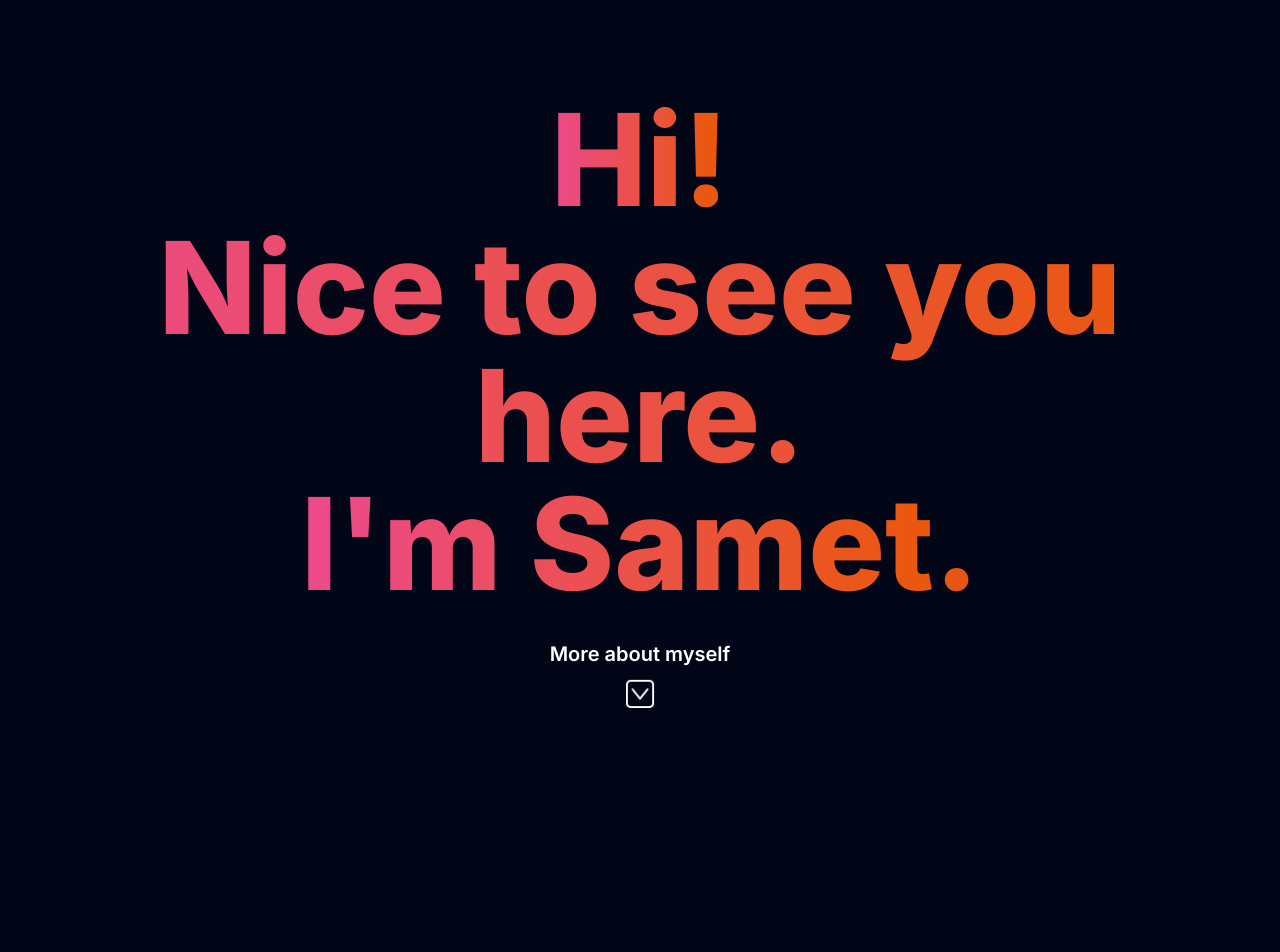
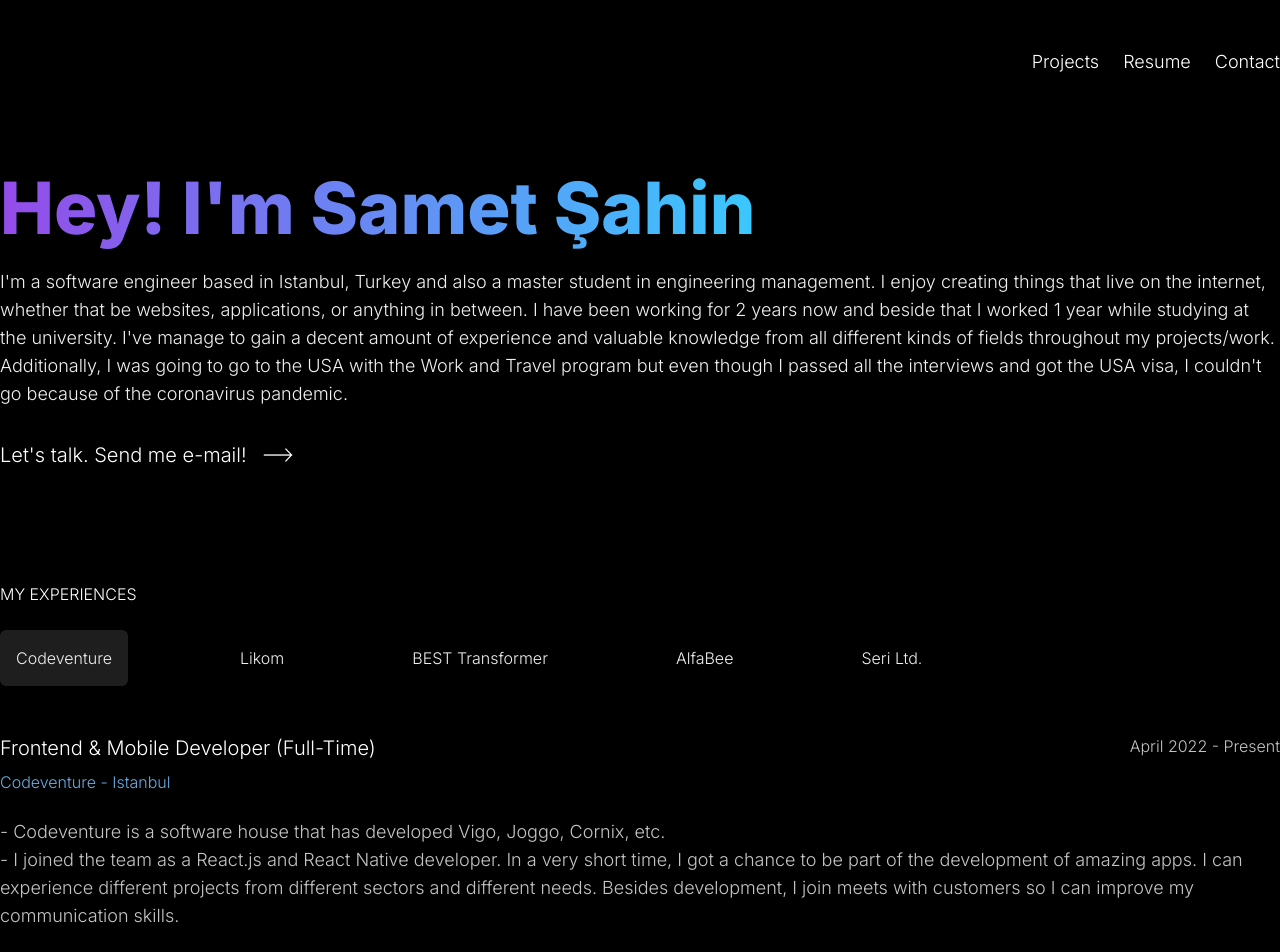
Before and after one commit to sametcl2/sametcl2.github.io, a Next.js app: page / in a window 1280 px wide. Shown: the top 952 px of the page. Before the commit the page ends 806 px from the top, so only its background shows below. Built offline with nearby package versions, Linux system fonts and the light colour scheme.

Commit message:
landing page added

```diff
--- a/src/app/layout.tsx
+++ b/src/app/layout.tsx
@@ -15,8 +15,10 @@ export default function RootLayout({
   children: React.ReactNode;
 }) {
   return (
-    <html lang="en">
-      <body className={`bg-slate-950 ${inter.className}`}>{children}</body>
+    <html lang="en" className="scroll-smooth">
+      <body className={`bg-black ${inter.className} antialiased`}>
+        {children}
+      </body>
     </html>
   );
 }
--- a/src/app/page.tsx
+++ b/src/app/page.tsx
@@ -1,48 +1,96 @@
 "use client";
 
-import { useEffect, useState } from "react";
+import { useState } from "react";
 import Image from "next/image";
+import { COMPANY_DATA, ABOUT_ME } from "../constants/data";
 
 export default function Home() {
-  // const texts = [`Hi!`, `I'm Samet.`];
-  // const [heroText, setHeroText] = useState<string>(texts[0]);
+  const [selectedIndex, setSelectedIndex] = useState(0);
 
-  // useEffect(() => {
-  //   const changeHeroText = setInterval(() => {
-  //     const index = texts.findIndex((item) => item === heroText);
-  //     if (index < texts.length) {
-  //       setHeroText(texts[index + 1]);
-  //     }
-  //   }, 2000);
-  //   return () => {
-  //     clearInterval(changeHeroText);
-  //   };
-  // }, []);
+  const onClick = (event: { target: { id: any } }) => {
+    setSelectedIndex(event.target.id);
+  };
 
   return (
-    <main className="flex flex-col justify-center md:justify-between items-center text-center min-h-screen md:py-24 select-none">
-      <p className="text-3xl md:text-9xl font-extrabold bg-clip-text text-transparent bg-gradient-to-r from-pink-500 via-orange-600 to-fuchsia-700 animate-text antialiased">
-        Hi!
+    <main className="container mx-auto py-8 px-6 xl:px-0">
+      <nav className="flex justify-center md:justify-end w-full sticky bg-black py-4 top-0 z-50">
+        <a href="#" className="text-white font-light text-lg mr-6">
+          Projects
+        </a>
+        <a href="#" className="text-white font-light text-lg mr-6">
+          Resume
+        </a>
+        <a href="#" className="text-white font-light text-lg">
+          Contact
+        </a>
+      </nav>
+      <div className="py-8">
+        <p className="lg:w-full xl:w-2/3 h-auto md:h-44 lg:h-24 xl:24 text-5xl md:text-7xl leading-tight text-center md:text-start md:mt-12 font-extrabold bg-clip-text text-transparent bg-gradient-to-r from-purple via-lightblue to-pink animate-text">
+          Hey! I'm Samet Şahin
         </p>
-      <p className="text-3xl md:text-9xl font-extrabold bg-clip-text text-transparent bg-gradient-to-r from-pink-500 via-orange-600 to-fuchsia-700 animate-text antialiased">
-        Nice to see you here.
+        <p className="text-lightwhite text-center md:text-start text-lg font-light">
+          {ABOUT_ME}
         </p>
-      <p className="text-3xl md:text-9xl font-extrabold bg-clip-text text-transparent bg-gradient-to-r from-pink-500 via-orange-600 to-fuchsia-700 animate-text antialiased">
-        {`I'm Samet.`}
-      </p>
-
-      <div className="flex flex-col justify-center items-center mt-8">
-        <p className="text-white text-xl font-semibold antialiased mb-3">
-          More about myself
+        <a
+          href={"mailto:sametsahin37@hotmail.com"}
+          className="flex flex-row justify-center md:justify-start items-center my-28 mt-8 w-auto"
+        >
+          <p className="text-white text-xl font-light mr-4">
+            Let's talk. Send me e-mail!
           </p>
           <Image
-          className="animate-bounce"
-          src="/arrow.png"
+            src="/right_arrow.png"
             width={30}
             height={30}
-          alt="icon"
+            alt="Picture of the author"
           />
+        </a>
+        <div id="experiences">
+          <p className="text-white mt-12 font-light mb-6 text-center md:text-start">
+            MY EXPERIENCES
+          </p>
+          <div className="flex flex-row overflow-x-auto">
+            {COMPANY_DATA.map((data, index) => (
+              <button
+                key={index}
+                id={index}
+                className={`${
+                  selectedIndex == index ? `bg-gray` : `bg-black`
+                } hover:bg-gray rounded-md text-lightwhite font-light p-4 mr-8 lg:mr-24`}
+                onClick={onClick}
+              >
+                {data.companyName}
+              </button>
+            ))}
           </div>
+          {COMPANY_DATA.map((data, index) => (
+            <div
+              key={index}
+              className={`mt-12 ${selectedIndex != index && "hidden"}`}
+            >
+              <div className="flex flex-row justify-between">
+                <div className="mb-6">
+                  <p className="text-white font-light text-xl">
+                    {data.role} ({data.workModel})
+                  </p>
+                  <p className="text-blue font-light mt-2">
+                    {data.companyName} - {data.city}
+                  </p>
+                </div>
+                <p className="text-lightgray font-light">{data.date}</p>
+              </div>
+              <div>
+                {data.info.map((item, index) => (
+                  <p key={index} className="text-lightgray font-light text-lg">
+                    - {item}
+                  </p>
+                ))}
+              </div>
+            </div>
+          ))}
+        </div>
+      </div>
+      <hr className="h-px my-8 border-0 bg-darkgray"></hr>
     </main>
   );
 }
--- a/src/app/ui/text.tsx
+++ /dev/null
@@ -1,11 +0,0 @@
-import React from "react";
-
-const Text = (text: string) => {
-  return (
-    <p className="text-6xl md:text-9xl font-extrabold bg-clip-text text-transparent">
-      fdsfsd
-    </p>
-  );
-};
-
-export default Text;
--- /dev/null
+++ b/src/constants/data.tsx
@@ -0,0 +1,76 @@
+const COMPANY_DATA = [
+  {
+    date: "April 2022 - Present",
+    role: "Frontend & Mobile Developer",
+    companyName: "Codeventure",
+    city: "Istanbul",
+    stack: ["Javascript", "Typescript", "React Native", "React.js", "Git"],
+    workModel: "Full-Time",
+    info: [
+      "Codeventure is a software house that has developed Vigo, Joggo, Cornix, etc.",
+      "I joined the team as a React.js and React Native developer. In a very short time, I got a chance to be part of the development of amazing apps. I can experience different projects from different sectors and different needs. Besides development, I join meets with customers so I can improve my communication skills.",
+    ],
+  },
+  {
+    date: "October 2021 - April 2022",
+    role: "Frontend Developer",
+    companyName: "Likom",
+    city: "Istanbul",
+    stack: ["Javascript", "React.js", "Git", "Azure", "Asana"],
+    workModel: "Full-Time",
+    info: [
+      "Likom has founded in 1984, one of the oldest software firms in Turkey. The company has multiple ERP projects that more than 15000 customers are using.",
+      "I participated in the company's new ERP project, which is under development.",
+      "I worked as a Frontend Developer and my responsibilities were developing new features and handling bug fixes. ",
+    ],
+  },
+  {
+    date: "June 2020 - Jun 2021",
+    role: "Frontend Developer",
+    companyName: "BEST Transformer",
+    city: "Balıkesir",
+    stack: [
+      "Javascript",
+      "React.js",
+      "Git",
+      "ASP.NET MVC",
+      "ASP.NET Core",
+      "Jira",
+    ],
+    workModel: "Full-Time",
+    info: [
+      "BEST is the biggest transformer manufacturer in Turkey.",
+      "I got an opportunity to work full-time in the last year of university, school was remote because of the coronavirus pandemic.",
+      " I worked as a Full-Stack Developer and during this time, I took part in the development of two projects from scratch which are being used actively in the firm. Besides these, I developed new features for existing projects.",
+    ],
+  },
+  {
+    date: "February 2021 - April 2021",
+    role: "Full Stack Developer",
+    companyName: "AlfaBee",
+    city: "Balıkesir",
+    stack: ["Javascript", "React.js", "Git", "Python", "Django"],
+    workModel: "Freelance",
+    info: [
+      "I worked as a freelancer Full-stack Developer in the last year of university.",
+      "I took part in building an user panel for existing Natural Language Processor Python scripts. Thus, customers could upload and test their data with Python scripts in the user panel.",
+    ],
+  },
+  {
+    date: "June 2019 - July 2019",
+    role: "Intern",
+    companyName: "Seri Ltd.",
+    city: "Istanbul",
+    stack: [],
+    workModel: "Intern",
+    info: [
+      "This was my first internship. ",
+      "I helped end-users about their problems in the software programs.",
+      "This was a great chance to get familiar with office hierarchy.",
+    ],
+  },
+];
+
+const ABOUT_ME = `I'm a software engineer based in Istanbul, Turkey and also a master student in engineering management. I enjoy creating things that live on the internet, whether that be websites, applications, or anything in between. I have been working for 2 years now and beside that I worked 1 year while studying at the university. I've manage to gain a decent amount of experience and valuable knowledge from all different kinds of fields throughout my projects/work. Additionally, I was going to go to the USA with the Work and Travel program but even though I passed all the interviews and got the USA visa, I couldn't go because of the coronavirus pandemic.`;
+
+export { COMPANY_DATA, ABOUT_ME };
--- a/tailwind.config.ts
+++ b/tailwind.config.ts
@@ -30,6 +30,20 @@ const config: Config = {
         },
       },
     },
+    colors: {
+      purple: "#9845E8",
+      lightblue: "#33D2FF",
+      blue: "#6CACE4",
+      pink: "#DD5789",
+      transparent: "transparent",
+      current: "currentColor",
+      white: "#ffffff",
+      lightwhite: "#F0F0F0",
+      black: "#000000",
+      gray: "#1F1E1E",
+      lightgray: "#C4C4C4",
+      darkgray: "#C6C6C6",
+    },
   },
   plugins: [],
 };
```
Also changed, not shown: public/right_arrow.png (added). Lines whose indentation alone changed are shown as unchanged.
